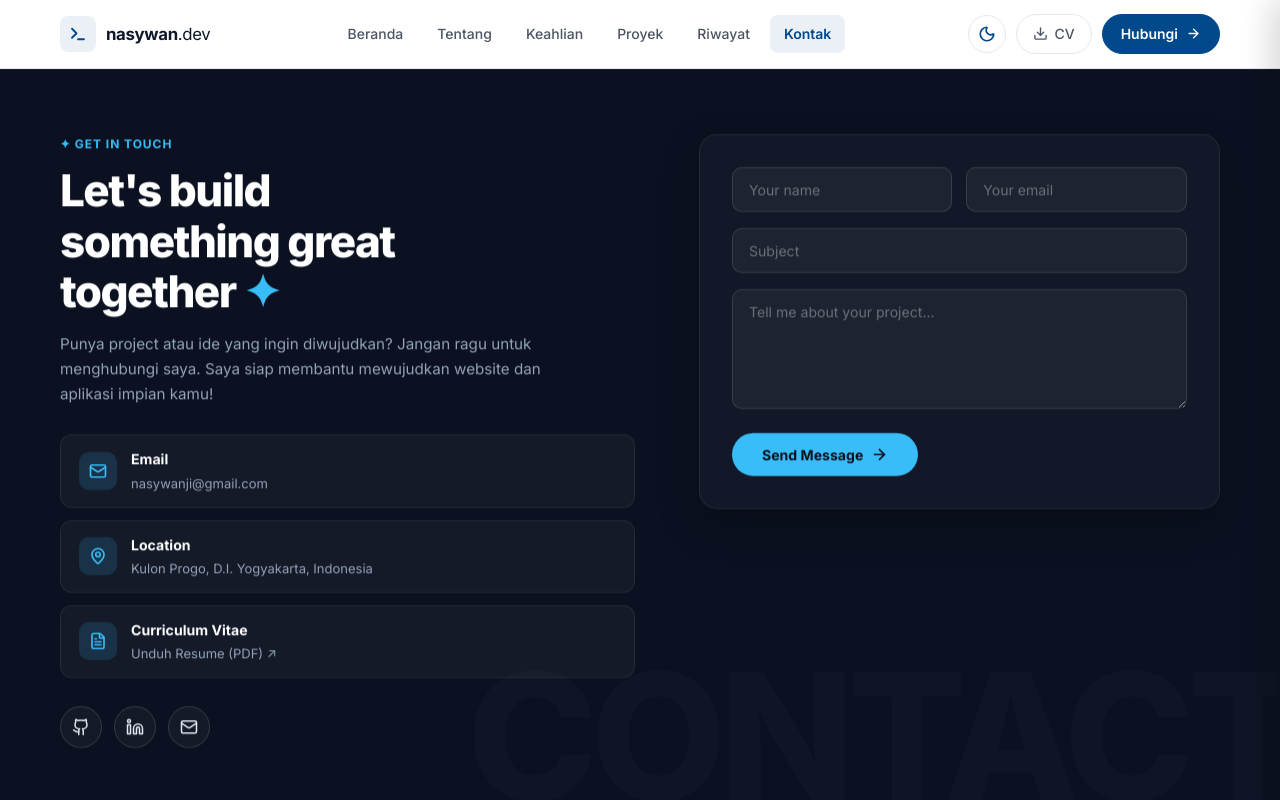
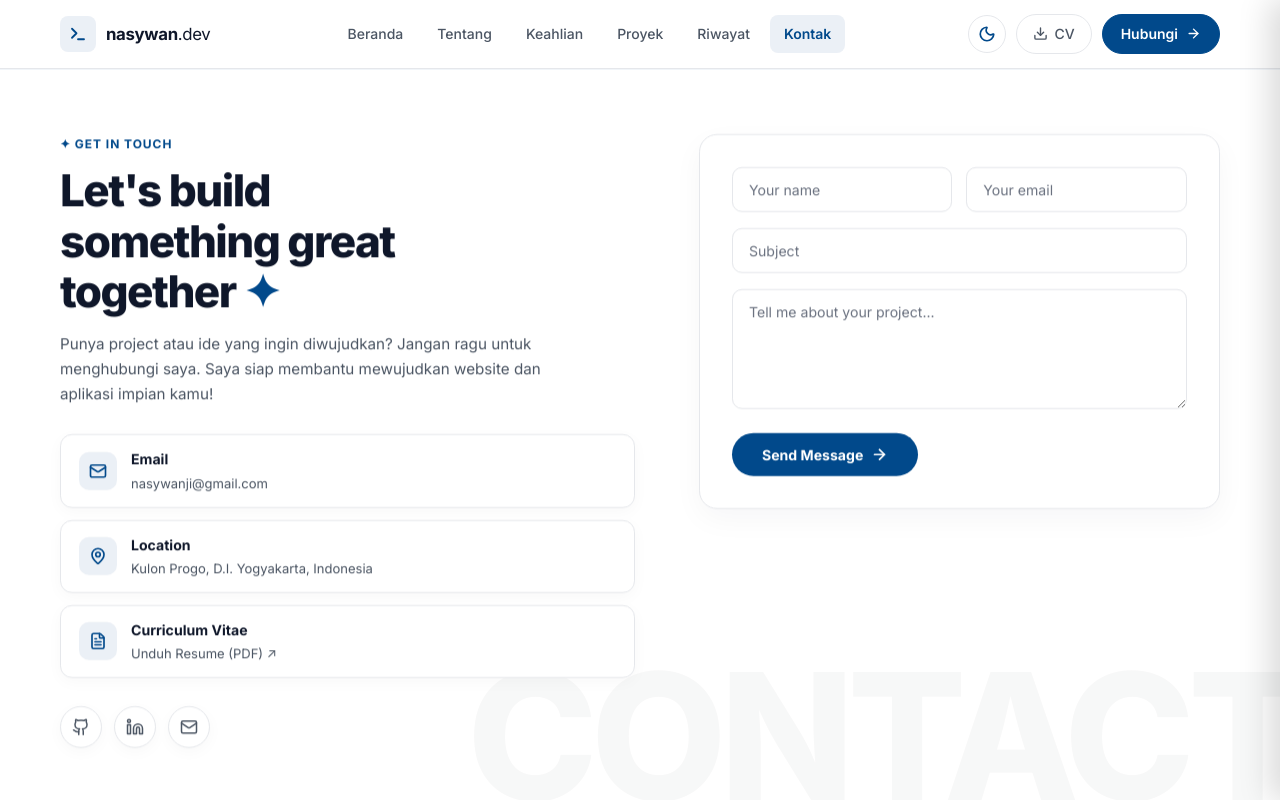
Before and after one commit to nasjiarr/portfolio-jibran, a React (Vite) app: page /contact in a window 1280 px wide. Shown: the top 800 px of the page. Built offline with nearby package versions, Linux system fonts and the light colour scheme.

Commit message:
fix contact styling to support both light and dark themes

```diff
--- a/src/styles/contact.css
+++ b/src/styles/contact.css
@@ -2,12 +2,13 @@
   box-sizing: border-box;
   width: 100%;
   padding: 64px 0 56px;
-  background: #0b1120;
-  color: #ffffff;
+  background: var(--dt-surface);
+  color: var(--dt-ink);
   position: relative;
   overflow: hidden;
   font-family: var(--font-sans);
-  border-top: 1px solid rgba(255, 255, 255, 0.06);
+  border-top: 1px solid var(--dt-line-light);
+  transition: background-color 0.2s ease, color 0.2s ease;
 }
 
 .contact-fahry::before {
@@ -17,10 +18,14 @@
   right: -20px;
   font-size: clamp(6rem, 14vw, 11rem);
   font-weight: 900;
-  color: rgba(255, 255, 255, 0.02);
+  color: rgba(15, 23, 42, 0.03);
   pointer-events: none;
   line-height: 1;
   letter-spacing: -0.04em;
+}
+
+[data-theme="dark"] .contact-fahry::before {
+  color: rgba(255, 255, 255, 0.02);
 }
 
 .contact-fahry *,
@@ -53,7 +58,7 @@
   font-size: 0.75rem;
   font-weight: 700;
   letter-spacing: 0.08em;
-  color: #38bdf8;
+  color: var(--dt-primary);
   margin-bottom: 12px;
 }
 
@@ -61,18 +66,18 @@
   font-size: clamp(2rem, 3.8vw, 2.75rem);
   line-height: 1.15;
   font-weight: 800;
-  color: #ffffff;
+  color: var(--dt-ink-heading);
   letter-spacing: -0.035em;
   margin: 0 0 14px;
 }
 
 .sparkle {
-  color: #38bdf8;
+  color: var(--dt-primary);
   display: inline-block;
 }
 
 .contact-desc {
-  color: #94a3b8;
+  color: var(--dt-muted);
   font-size: 0.95rem;
   line-height: 1.65;
   margin: 0 0 28px;
@@ -92,26 +97,27 @@
   align-items: center;
   gap: 14px;
   padding: 13px 18px;
-  background: rgba(255, 255, 255, 0.04);
-  border: 1px solid rgba(255, 255, 255, 0.08);
+  background: var(--dt-surface-card);
+  border: 1px solid var(--dt-line);
   border-radius: 12px;
   transition: all 0.2s ease;
   text-decoration: none;
   color: inherit;
+  box-shadow: var(--dt-shadow-sm);
 }
 
 .contact-detail-item:hover {
-  background: rgba(255, 255, 255, 0.08);
+  background: var(--dt-primary-soft);
   transform: translateX(6px);
-  border-color: #38bdf8;
+  border-color: var(--dt-primary);
 }
 
 .contact-detail-icon {
   width: 38px;
   height: 38px;
   border-radius: 10px;
-  background: rgba(56, 189, 248, 0.15);
-  color: #38bdf8;
+  background: var(--dt-primary-soft);
+  color: var(--dt-primary);
   display: flex;
   align-items: center;
   justify-content: center;
@@ -122,13 +128,13 @@
   margin: 0 0 2px;
   font-size: 0.88rem;
   font-weight: 700;
-  color: #ffffff;
+  color: var(--dt-ink-heading);
 }
 
 .contact-detail-item p {
   margin: 0;
   font-size: 0.8125rem;
-  color: #94a3b8;
+  color: var(--dt-muted);
 }
 
 /* Social Row */
@@ -141,22 +147,27 @@
   width: 42px;
   height: 42px;
   border-radius: 50%;
-  border: 1px solid rgba(255, 255, 255, 0.14);
-  background: rgba(255, 255, 255, 0.04);
-  color: #e2e8f0;
+  border: 1px solid var(--dt-line);
+  background: var(--dt-surface-card);
+  color: var(--dt-muted);
   display: flex;
   align-items: center;
   justify-content: center;
   transition: all 0.2s ease;
   cursor: pointer;
   text-decoration: none;
+  box-shadow: var(--dt-shadow-sm);
 }
 
 .social-circle:hover {
-  background: #38bdf8;
+  background: var(--dt-primary);
+  color: #ffffff;
+  border-color: var(--dt-primary);
+  transform: translateY(-3px) scale(1.08);
+}
+
+[data-theme="dark"] .social-circle:hover {
   color: #0b1120;
-  border-color: #38bdf8;
-  transform: translateY(-3px) scale(1.08);
 }
 
 /* Contact Form */
@@ -165,10 +176,11 @@
   flex-direction: column;
   gap: 16px;
   padding: clamp(22px, 3.5vw, 32px);
-  background: rgba(255, 255, 255, 0.03);
-  border: 1px solid rgba(255, 255, 255, 0.08);
+  background: var(--dt-surface-card);
+  border: 1px solid var(--dt-line);
   border-radius: 18px;
-  box-shadow: 0 16px 40px rgba(0, 0, 0, 0.25);
+  box-shadow: var(--dt-shadow-md);
+  transition: background-color 0.2s ease, border-color 0.2s ease;
 }
 
 .form-row {
@@ -181,14 +193,14 @@
 .form-group textarea {
   width: 100%;
   padding: 13px 16px;
-  background: rgba(255, 255, 255, 0.05);
-  border: 1px solid rgba(255, 255, 255, 0.12);
+  background: var(--dt-surface);
+  border: 1px solid var(--dt-line);
   border-radius: 10px;
-  color: #ffffff;
+  color: var(--dt-ink);
   font-family: inherit;
   font-size: 0.88rem;
   outline: none;
-  transition: all 0.2s ease;
+  transition: border-color 0.2s ease, box-shadow 0.2s ease, background-color 0.2s ease;
 }
 
 .form-group textarea {
@@ -198,14 +210,13 @@
 
 .form-group input::placeholder,
 .form-group textarea::placeholder {
-  color: rgba(255, 255, 255, 0.35);
+  color: var(--dt-muted-light);
 }
 
 .form-group input:focus,
 .form-group textarea:focus {
-  border-color: #38bdf8;
-  background: rgba(255, 255, 255, 0.08);
-  box-shadow: 0 0 0 3px rgba(56, 189, 248, 0.15);
+  border-color: var(--dt-primary);
+  box-shadow: 0 0 0 3px var(--dt-primary-soft);
 }
 
 .btn-send {
@@ -214,8 +225,8 @@
   justify-content: center;
   gap: 8px;
   padding: 13px 30px;
-  background: #38bdf8;
-  color: #0b1120;
+  background: var(--dt-primary);
+  color: #ffffff;
   border: none;
   border-radius: 999px;
   font-family: inherit;
@@ -226,10 +237,14 @@
   align-self: flex-start;
 }
 
+[data-theme="dark"] .btn-send {
+  color: #0b1120;
+}
+
 .btn-send:hover {
-  background: #7dd3fc;
+  background: var(--dt-primary-dark);
   transform: translateY(-2px);
-  box-shadow: 0 8px 24px rgba(56, 189, 248, 0.3);
+  box-shadow: 0 8px 24px var(--dt-primary-glow);
 }
 
 .form-status {
@@ -238,10 +253,10 @@
   gap: 8px;
   padding: 10px 14px;
   border-radius: 8px;
-  background: rgba(34, 197, 94, 0.12);
-  color: #4ade80;
+  background: var(--dt-success-soft);
+  color: var(--dt-success);
   font-size: 0.8125rem;
-  border: 1px solid rgba(34, 197, 94, 0.25);
+  border: 1px solid rgba(22, 163, 74, 0.25);
 }
 
 /* Animations */
```
